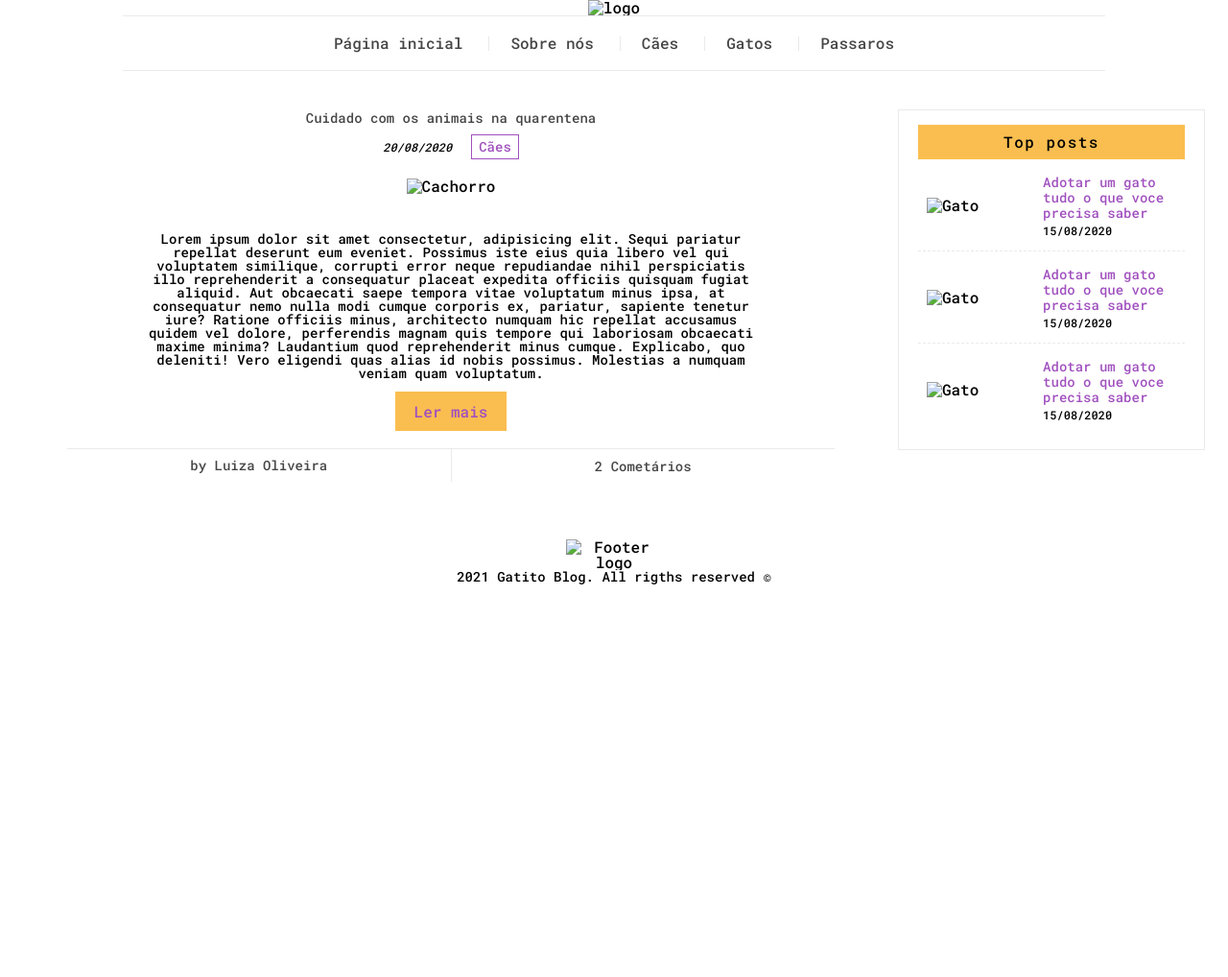
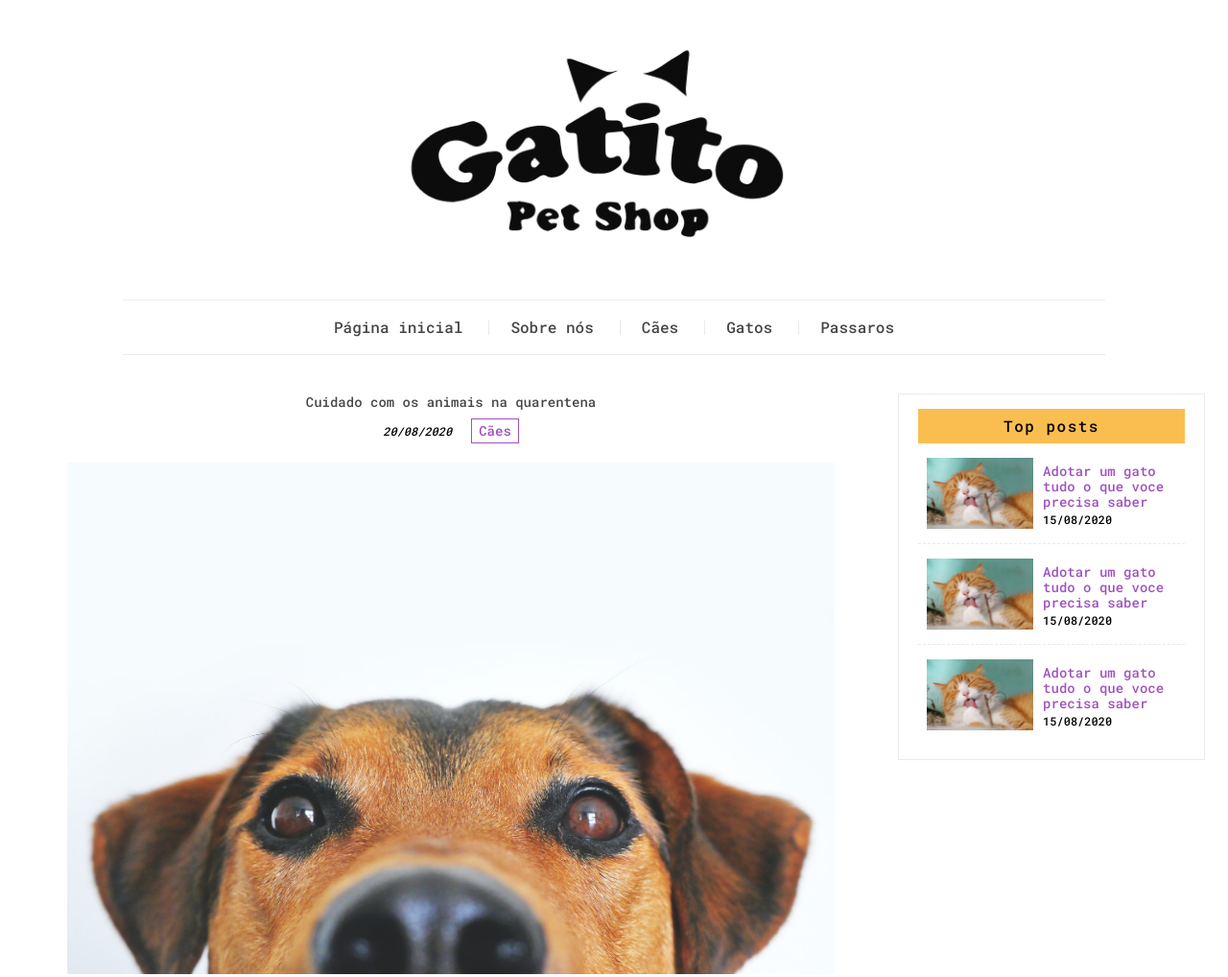
Before and after one commit to tuiza/Petshop_gatito, a plain HTML site: page index.html in a window 1280 px wide. Shown: the top 1018 px of the page at 96% size. Before the commit the page ends 800 px from the top, so only its background shows below. Drawn offline with nearby package versions, Linux system fonts and the light colour scheme; files that its build step writes are made by us from their sources; the site is published under a folder, as on GitHub Pages, so addresses that start at the root find nothing; a web font is replaced by a local one.

Commit message:
Update index.html
Ajeitando o link de import das imgs

```diff
--- a/index.html
+++ b/index.html
@@ -13,7 +13,7 @@
     <body>
         <header class="header">
             <figure class="header__logo">
-                <img src="/assets/img/logo.png" alt="logo" class="header__img">
+                <img src="assets/img/logo.png" alt="logo" class="header__img">
             </figure>
             <nav class="header__menu menu">
                 <ul class="menu__list">
@@ -34,7 +34,7 @@
                         <span class="main__tag">Cães</span>
                     </div>
                     <div class="div main__details">
-                        <img src="/assets/img/dog.jpg" alt="Cachorro" class="main__img">
+                        <img src="assets/img/dog.jpg" alt="Cachorro" class="main__img">
                         <p class="main__description">Lorem ipsum dolor sit amet consectetur, adipisicing elit. Sequi pariatur repellat deserunt eum eveniet. Possimus iste eius quia libero vel qui voluptatem similique, corrupti error neque repudiandae nihil perspiciatis illo reprehenderit a consequatur placeat expedita officiis quisquam fugiat aliquid. Aut obcaecati saepe tempora vitae voluptatum minus ipsa, at consequatur nemo nulla modi cumque corporis ex, pariatur, sapiente tenetur iure? Ratione officiis minus, architecto numquam hic repellat accusamus quidem vel dolore, perferendis magnam quis tempore qui laboriosam obcaecati maxime minima? Laudantium quod reprehenderit minus cumque. Explicabo, quo deleniti! Vero eligendi quas alias id nobis possimus. Molestias a numquam veniam quam voluptatum.</p>
                         <a href="article.html" class="main__btn">Ler mais</a>
                         <div class="main__info">
@@ -54,21 +54,21 @@
                     <p class="sidebar__title">Top posts</p>
                     <ul class="sidebar__posts">
                         <li class="sidebar__list">
-                            <img src="/assets/img/cat.jpg" alt="Gato" class="sidebar__img">
+                            <img src="assets/img/cat.jpg" alt="Gato" class="sidebar__img">
                             <div class="sidebar__details">
                                 <a href="article.html" class="sidebar__post-title">Adotar um gato tudo o que voce precisa saber</a>
                                 <p class="sidebar__post-date">15/08/2020</p>
                             </div>
                         </li>
                         <li class="sidebar__list">
-                            <img src="/assets/img/cat.jpg" alt="Gato" class="sidebar__img">
+                            <img src="assets/img/cat.jpg" alt="Gato" class="sidebar__img">
                             <div class="sidebar__details">
                                 <a href="article.html" class="sidebar__post-title">Adotar um gato tudo o que voce precisa saber</a>
                                 <p class="sidebar__post-date">15/08/2020</p>
                             </div>
                         </li>
                         <li class="sidebar__list">
-                            <img src="/assets/img/cat.jpg" alt="Gato" class="sidebar__img">
+                            <img src="assets/img/cat.jpg" alt="Gato" class="sidebar__img">
                             <div class="sidebar__details">
                                 <a href="article.html" class="sidebar__post-title">Adotar um gato tudo o que voce precisa saber</a>
                                 <p class="sidebar__post-date">15/08/2020</p>
@@ -80,7 +80,7 @@
             </div>
         </main>
         <footer class="footer">
-            <img src="/assets/img/footer-logo.png" alt="Footer logo" class="footer__logo">
+            <img src="assets/img/footer-logo.png" alt="Footer logo" class="footer__logo">
             <p class="footer__txt">2021 Gatito Blog. All rigths reserved &copy;</p>
         </footer>
     </body>
```
